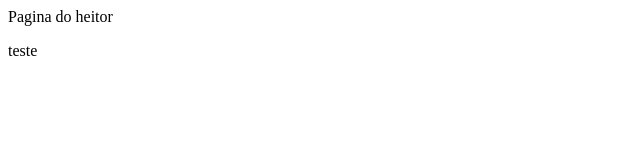
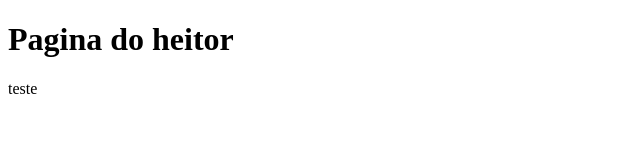
Before and after one commit to heitor288/heitor, a plain HTML site: page index.html in a window 1280 px wide. Shown: the whole page, without its empty margins (0-640 px from the left). Drawn offline with Linux system fonts and the light colour scheme.

Commit message:
Update index.html

```diff
--- a/index.html
+++ b/index.html
@@ -7,7 +7,7 @@
 </head>
 <body>
     <header>
-        Pagina do heitor
+        <h1>Pagina do heitor</h1>
     </header>
 <p>
     teste
```
